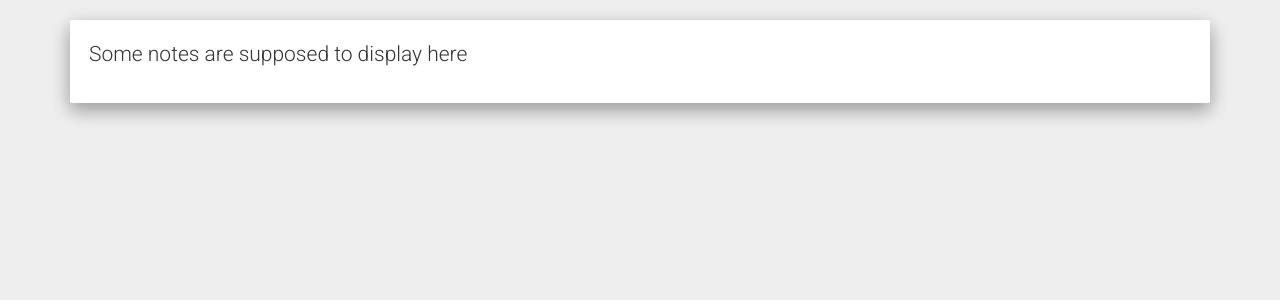
After one commit to cr8ivecodesmith/djcrashed, a Django app: template app/templates/notes/index.html in a window 1280 px wide. The commit adds this page. Shown: the top 300 px of the page. Run offline with Django 3.2, Linux system fonts and the light colour scheme; the template is opened without the code that fills it, so the values that code supplies are empty; some libraries are stand-ins or nearby versions.

Commit message:
Added index view for notes

```diff
--- a/app/config/urls.py
+++ b/app/config/urls.py
@@ -18,6 +18,7 @@ from django.contrib import admin
 
 
 urlpatterns = [
-    url(r'', include('home.urls', namespace='home')),
+    url(r'^$', include('home.urls', namespace='home')),
+    url(r'^notes/', include('notes.urls', namespace='notes')),
     url(r'^admin/', admin.site.urls),
 ]
--- a/app/notes/views.py
+++ b/app/notes/views.py
@@ -1,3 +1,5 @@
-from django.shortcuts import render
+from django.views.generic import TemplateView
 
-# Create your views here.
+
+class Index(TemplateView):
+    template_name = 'notes/index.html'
--- a/app/templates/home/index.html
+++ b/app/templates/home/index.html
@@ -10,7 +10,7 @@
         </p>
 
         <p><a class="btn btn-raised btn-primary btn-lg"
-            href="#"
+            href="{% url 'notes:index' %}"
         >Notes</a></p>
     </div>
 </div>
--- /dev/null
+++ b/app/templates/notes/index.html
@@ -0,0 +1,10 @@
+{% extends 'base.html' %}
+{% block title %}Notes | Home{% endblock title %}
+
+{% block content %}
+<div class="col-md-12">
+    <div class="jumbotron">
+        <p>Some notes are supposed to display here</p>
+    </div>
+</div>
+{% endblock content %}
```
Also changed, not shown: app/notes/urls.py (added, +8 -0 lines), 1 other file.
